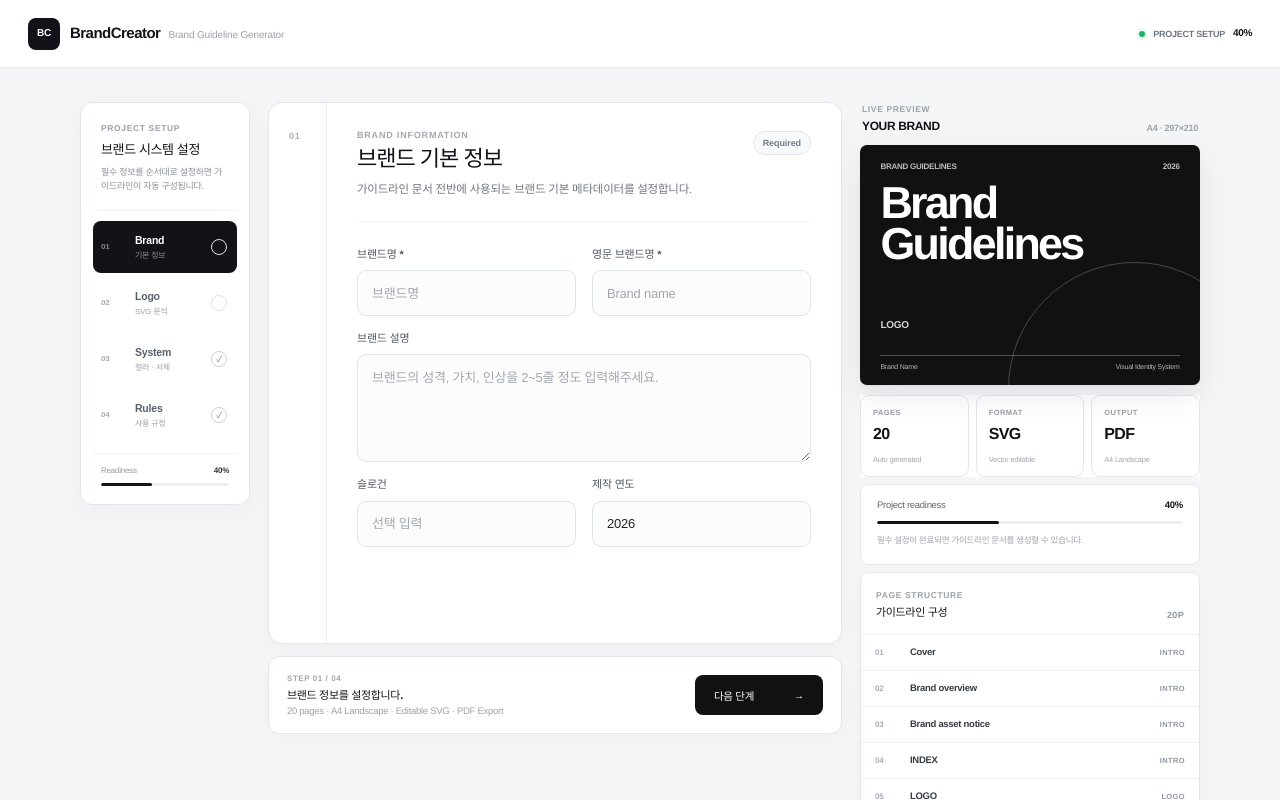
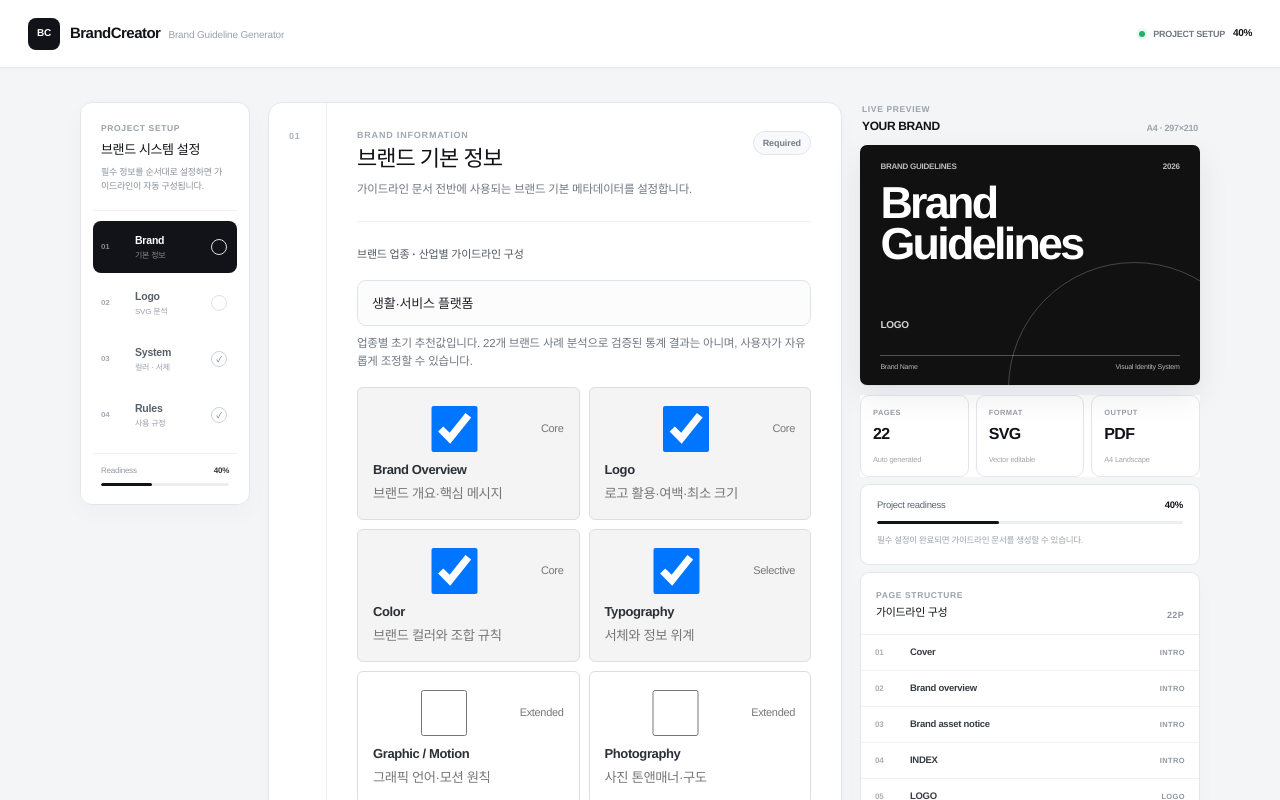
Before and after one commit to jyhome1228-cyber/brandcreator, a React (Vite) app: page / in a window 1280 px wide. Shown: the top 800 px of the page. Built offline with nearby package versions, Linux system fonts and the light colour scheme.

Commit message:
feat: connect industry choice and editable guideline modules to generation and exports

```diff
--- a/src/App.tsx
+++ b/src/App.tsx
@@ -2,6 +2,8 @@ import { useMemo, useState, type ChangeEvent } from 'react';
 import { parseLogoSvg } from './engines/svgParser';
 import { downloadAllSvg, downloadSvg } from './export/download';
 import { generateGuidelinePages } from './guideline-system/generatePages';
+import { generateExtensionPages } from './guideline-system/extensionPages';
+import { CATEGORIES, INDUSTRIES, getDefaultSelection, getRecommendations, type GuidelineCategory, type IndustryId } from './engines/industryRecommendations';
 import { postProcessGuidelinePages } from './guideline-system/postProcess';
 import type { BrandProject, GuidelinePage } from './types/guideline';
 
@@ -62,7 +64,30 @@ export default function App() {
   const [currentId, setCurrentId] = useState('01-cover');
   const [enabled, setEnabled] = useState<Record<string, boolean>>({});
   const [error, setError] = useState('');
-  const pages = useMemo(() => postProcessGuidelinePages(generateGuidelinePages(project), project), [project]);
+  const [industry, setIndustry] = useState<IndustryId>('service');
+  const [selectedCategories, setSelectedCategories] = useState<GuidelineCategory[]>(getDefaultSelection('service'));
+  const recommendations = useMemo(() => getRecommendations(industry), [industry]);
+  const pages = useMemo(() => {
+    const originals = postProcessGuidelinePages(generateGuidelinePages(project), project);
+    const basics = originals.filter(page =>
+      page.section === 'end' ||
+      (page.section === 'intro' ? (selectedCategories.includes('overview') || page.id === '01-cover' || page.id === '02-index') :
+      selectedCategories.includes(page.section as GuidelineCategory))
+    );
+    const extensions = generateExtensionPages(project, selectedCategories);
+    const endPosition = basics.findIndex(page => page.section === 'end');
+    if (endPosition < 0) return [...basics, ...extensions];
+    return [...basics.slice(0, endPosition), ...extensions, ...basics.slice(endPosition)];
+  }, [project, selectedCategories]);
+  const changeIndustry = (value: IndustryId) => {
+    setIndustry(value);
+    setSelectedCategories(getDefaultSelection(value));
+  };
+  const toggleCategory = (value: GuidelineCategory) => {
+    setSelectedCategories(previous => previous.includes(value)
+      ? previous.filter(item => item !== value)
+      : CATEGORIES.filter(item => item.id === value || previous.includes(item.id)).map(item => item.id));
+  };
   const currentPage = pages.find((page) => page.id === currentId) ?? pages[0];
   const enabledPages = pages.filter((page) => enabled[page.id] !== false);
   const setupChecks = [
@@ -90,6 +115,10 @@ export default function App() {
     logo: 'LOGO',
     color: 'COLOR',
     typography: 'TYPOGRAPHY',
+    graphic: 'GRAPHIC',
+    photography: 'PHOTOGRAPHY',
+    verbal: 'VERBAL',
+    application: 'APPLICATION',
     end: 'END',
   };
 
@@ -223,6 +252,26 @@ export default function App() {
                       <p className="module-description">가이드라인 문서 전반에 사용되는 브랜드 기본 메타데이터를 설정합니다.</p>
                     </div>
                     <span className="module-state">{project.name && project.englishName ? 'Complete' : 'Required'}</span>
+                  </div>
+                  <div className="field" style={{ marginBottom: 26 }}>
+                    <span>브랜드 업종 · 산업별 가이드라인 구성</span>
+                    <select value={industry} onChange={(event) => changeIndustry(event.target.value as IndustryId)} aria-label="브랜드 업종 선택" style={{ width: '100%', marginTop: 10 }}>
+                      {INDUSTRIES.map(item => <option value={item.id} key={item.id}>{item.label}</option>)}
+                    </select>
+                    <p className="module-description" style={{ marginTop: 9 }}>업종별 초기 추천값입니다. 22개 브랜드 사례 분석으로 검증된 통계 결과는 아니며, 사용자가 자유롭게 조정할 수 있습니다.</p>
+                    <div style={{ display: 'grid', gridTemplateColumns: 'repeat(auto-fit,minmax(170px,1fr))', gap: 9, marginTop: 16 }}>
+                      {CATEGORIES.map(item => (
+                        <label key={item.id} style={{ display: 'flex', flexDirection: 'column', gap: 7, padding: '15px', border: '1px solid #dedede', borderRadius: 6, background: selectedCategories.includes(item.id) ? '#f4f4f4' : '#fff', cursor: 'pointer' }}>
+                          <span style={{ display: 'flex', justifyContent: 'space-between', alignItems: 'center', gap: 6 }}>
+                            <input type="checkbox" checked={selectedCategories.includes(item.id)} onChange={() => toggleCategory(item.id)} aria-label={item.label + ' 선택'} />
+                            <small style={{ color: '#777', fontSize: 11 }}>{recommendations[item.id]}</small>
+                          </span>
+                          <strong style={{ fontSize: 13 }}>{item.label}</strong>
+                          <small style={{ color: '#777', lineHeight: 1.5 }}>{item.description}</small>
+                        </label>
+                      ))}
+                    </div>
+                    <p className="module-description" style={{ marginTop: 12 }}>선택한 {selectedCategories.length}개 구성 범주가 실제 가이드라인 페이지와 출력 파일에 반영됩니다. Graphic·Photography·Verbal·Application은 내용 확정이 필요한 워크시트로 생성됩니다.</p>
                   </div>
                   <div className="field-grid two-column">
                     <label className="field">
@@ -619,7 +668,7 @@ export default function App() {
             </div>
           </div>
           <div className="header-actions">
-            <button className="button ghost" onClick={() => setMode('setup')}>프로젝트 정보</button>
+            <button className="button ghost" onClick={() => { setSetupStep(1); setMode('setup'); }}>업종 · 구성 변경</button>
             <button className="button secondary" onClick={() => void downloadAllSvg(enabledPages, project.englishName || project.name)}>전체 SVG</button>
             <button className="button primary" onClick={() => window.print()}>PDF로 내보내기</button>
           </div>
@@ -633,7 +682,7 @@ export default function App() {
             <span>{enabledPages.length}/{pages.length}</span>
           </div>
           <div className="page-list grouped-page-list">
-            {(['intro', 'logo', 'color', 'typography', 'end'] as GuidelinePage['section'][]).map((section) => {
+            {(['intro', 'logo', 'color', 'typography', 'graphic', 'photography', 'verbal', 'application', 'end'] as GuidelinePage['section'][]).map((section) => {
               const groupPages = pages.filter((page) => page.section === section);
               if (!groupPages.length) return null;
               return (
```
